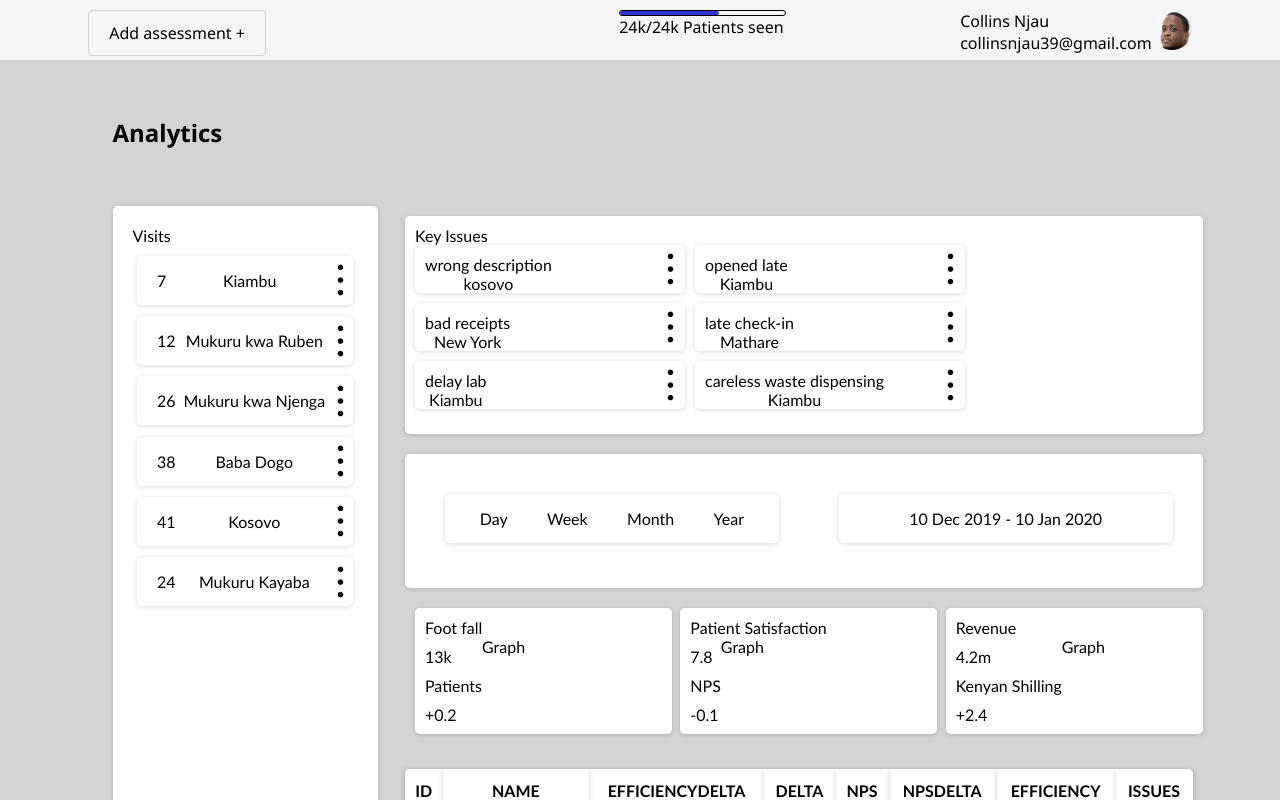
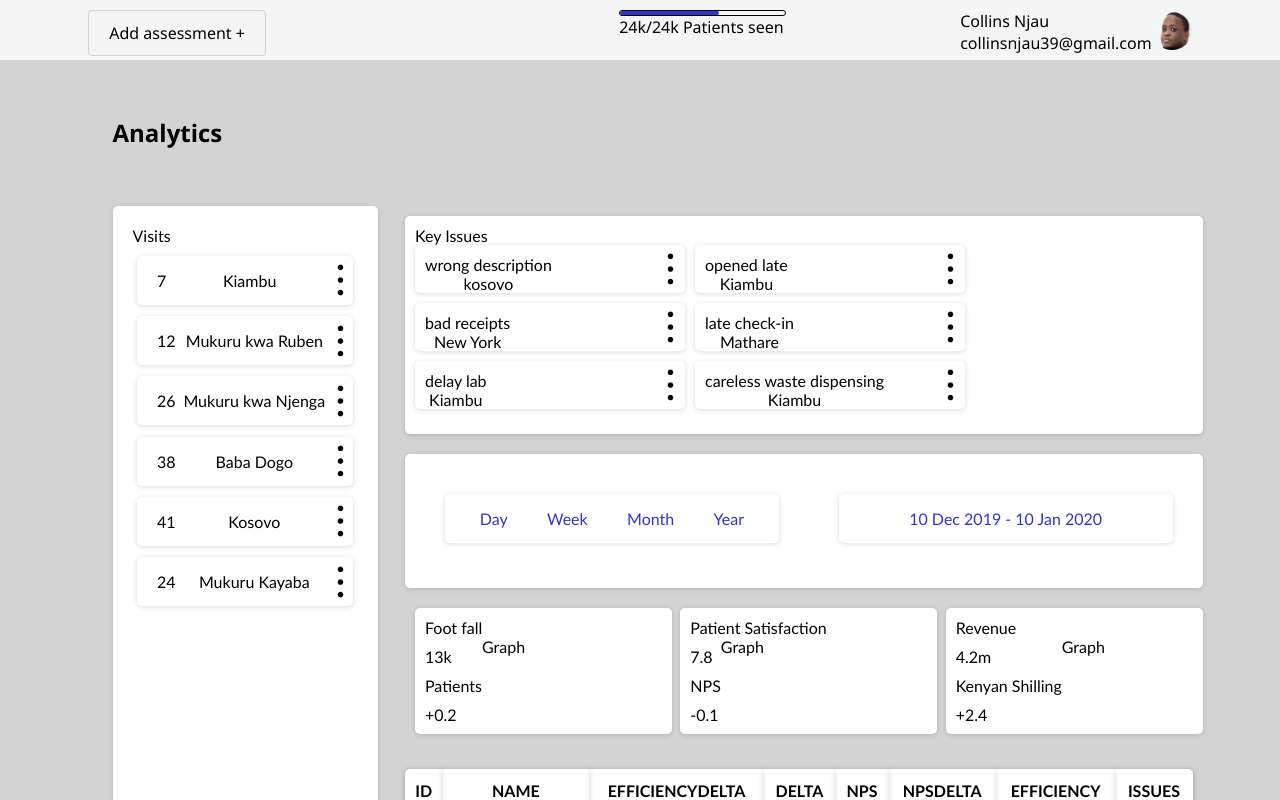
Before and after one commit to Collins33/Todoist-clone, a React (Create React App) app: page / in a window 1280 px wide. Shown: the top 800 px of the page. Built offline with nearby package versions, Linux system fonts and the light colour scheme.

Commit message:
Fix dashboard coloring

```diff
--- a/src/components/keyissues/index.css
+++ b/src/components/keyissues/index.css
@@ -45,3 +45,11 @@
   margin-right: 10px;
   margin-bottom: 10px;
 }
+
+.key_issues_card:active {
+  border: 1px solid #3333cc;
+}
+
+.key_issues_card:hover {
+  border: 1px solid #3333cc;
+}
--- a/src/components/period/index.css
+++ b/src/components/period/index.css
@@ -29,8 +29,17 @@
     "Lucida Sans", Arial, sans-serif;
   position: relative;
   text-decoration: none;
-  color: black;
+  color: #3333cc;
   background-color: white;
   margin: 30px;
   padding: 15px;
 }
+
+.period_mini_card:active {
+  border: 1px solid #3333cc;
+}
+
+.period_mini_card:hover {
+  border: 1px solid #3333cc;
+  cursor: pointer;
+}
--- a/src/components/period/index.js
+++ b/src/components/period/index.js
@@ -5,10 +5,10 @@ export const MonitorPeriod = () => {
   return (
     <div className="monitor_period_container">
       <div className="monitor_durations_container">
-        <div>Day</div>
-        <div>Week</div>
-        <div>Month</div>
-        <div>Year</div>
+        <div className="period_mini_card">Day</div>
+        <div className="period_mini_card">Week</div>
+        <div className="period_mini_card">Month</div>
+        <div className="period_mini_card">Year</div>
       </div>
       <div className="monitor_durations_container">
         <div>10 Dec 2019 - 10 Jan 2020</div>
```
